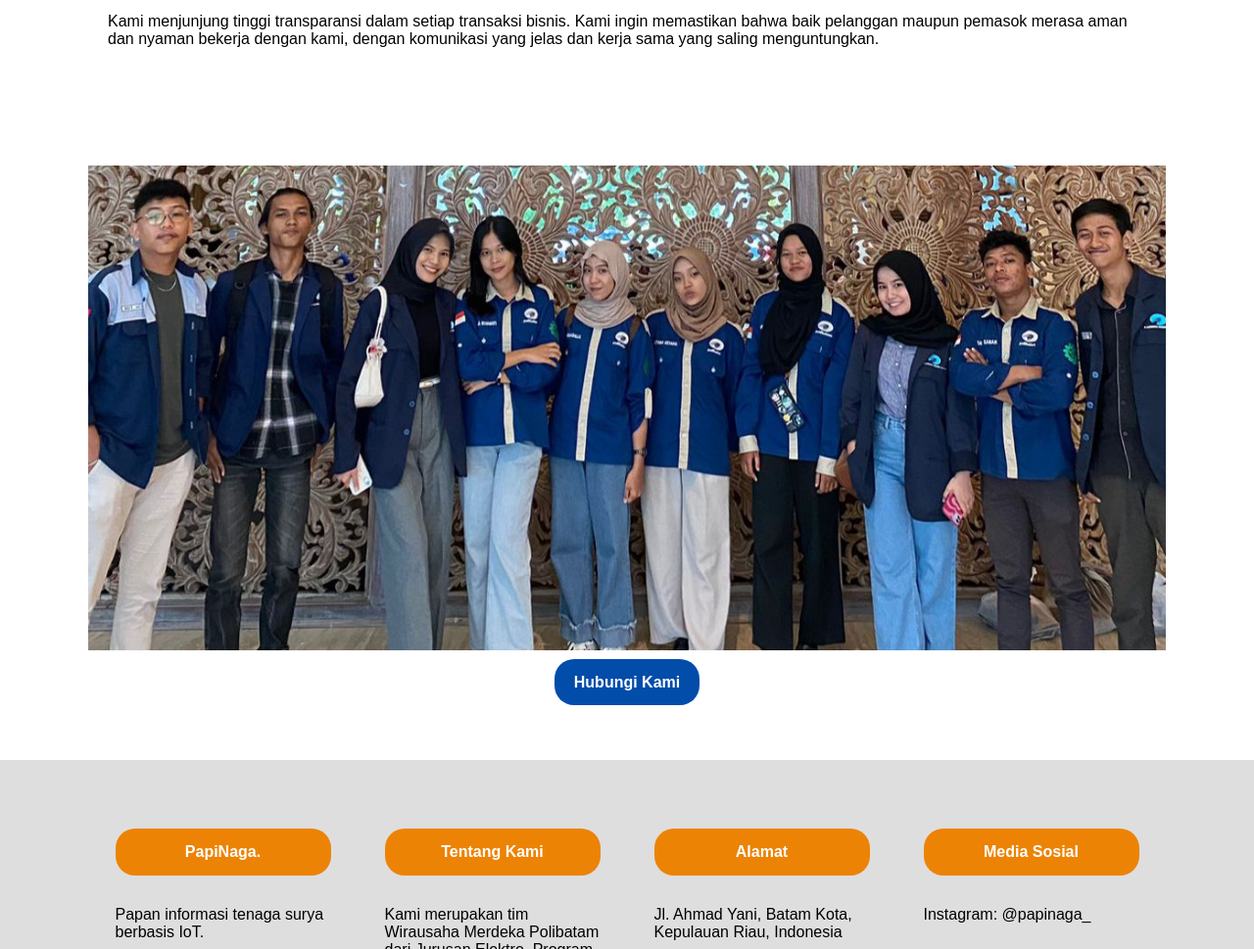
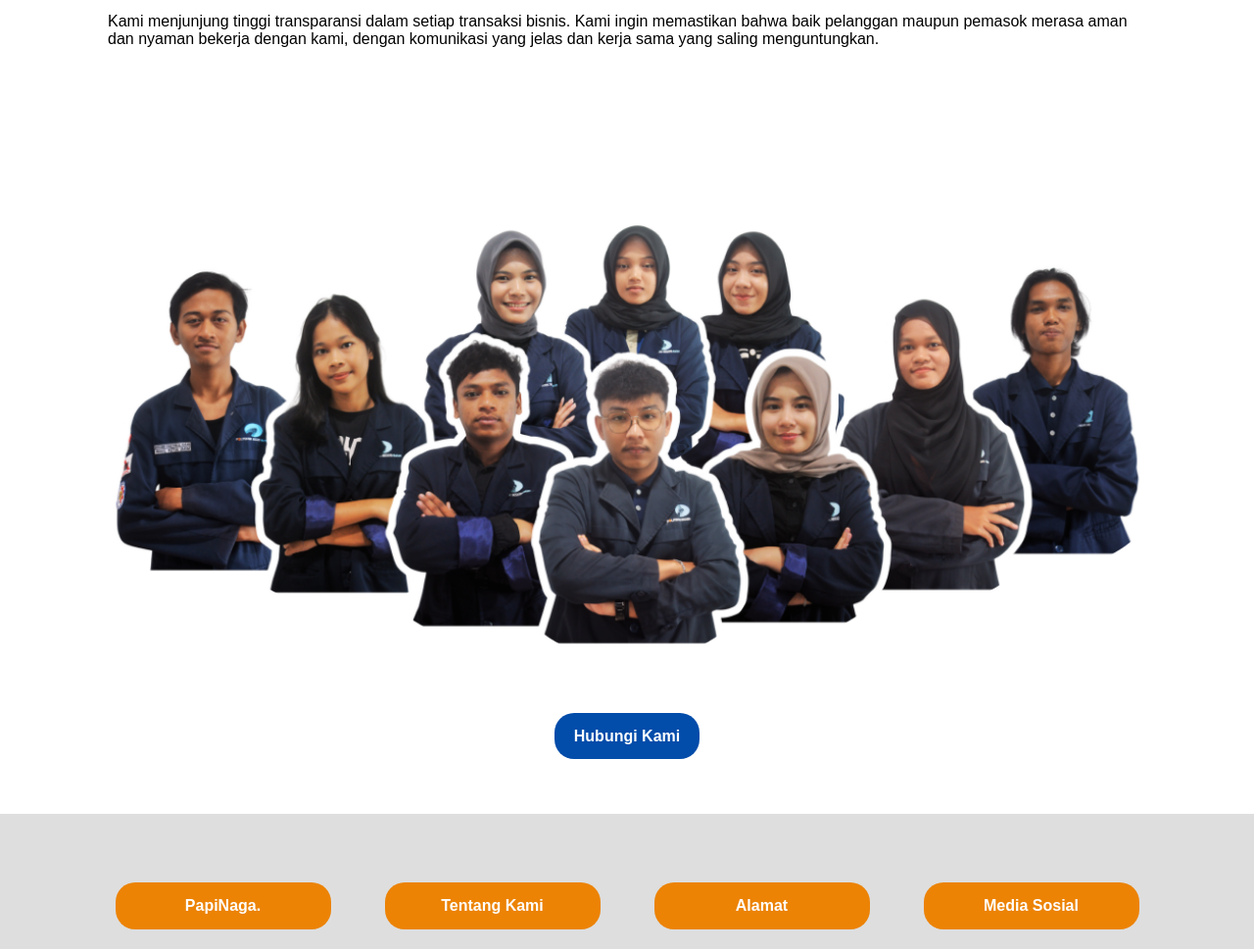
Before and after one commit to yuoo32/PapinagaWmk.github.io, a plain HTML site: page papinaga2.html in a window 1280 px wide. Shown: the part 1570-2539 px from the top of the page at 98% size. Drawn offline with Linux system fonts and the light colour scheme.

Commit message:
Add files via upload

```diff
--- a/papinaga2.html
+++ b/papinaga2.html
@@ -61,7 +61,7 @@
          </section>
          <section id="reason">
             <div class="tengah">
-                <img src="fotobersama.jpg"width="100%">
+                <img src="foto bersama.png"width="100%">
                 <p><a href="https://linktr.ee/papinaga" class="tbl-biru">Hubungi Kami</a></p>
              </div>
          </section>
```
